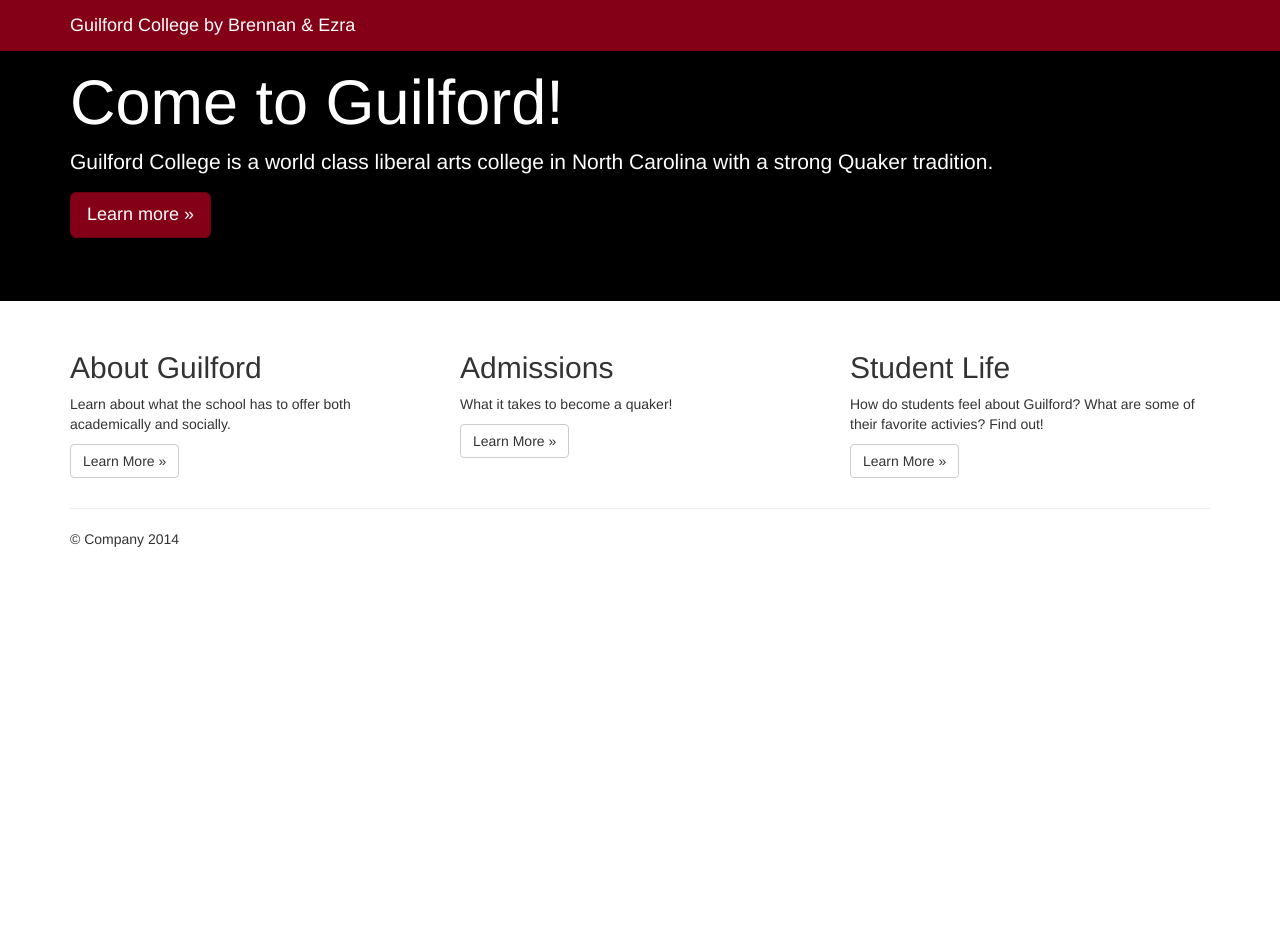
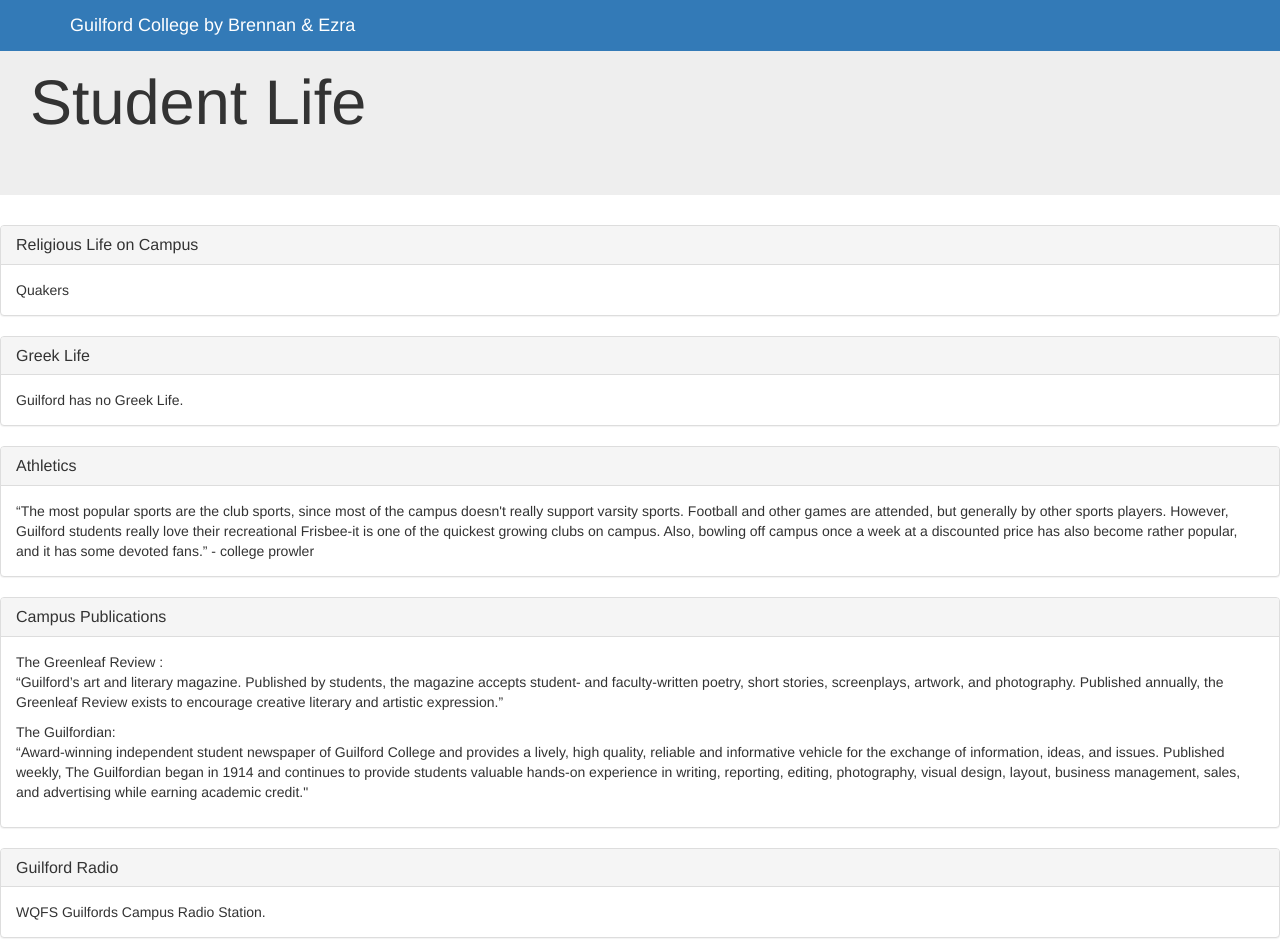
Before and after one commit to brennanbesser/guilford, a plain HTML site: page studentLife.html in a window 1280 px wide. Before the commit the page ends 800 px from the top, so only its background shows below. Drawn offline with nearby package versions, Linux system fonts and the light colour scheme.

Commit message:
New Student Life

```diff
--- a/studentLife.html
+++ b/studentLife.html
@@ -40,49 +40,65 @@
 		       </div>
     </div>
 
-    <!-- Main jumbotron for a primary marketing message or call to action -->
+    <div><head>
+<script src="http://code.jquery.com/jquery.min.js"></script>
+<link href="http://getbootstrap.com/dist/css/bootstrap.css" rel="stylesheet" type="text/css" />
+<script src="http://getbootstrap.com/dist/js/bootstrap.js"></script>
+  <meta charset="utf-8">
+  <title>student life</title>
+</head>
   <div class="jumbotron">
-      <div class="container text-white">
-        <!-- <img src="img/jpeg.jpg" class=/> -->
-        <h1>Come to Guilford!</h1>
-        <p style="text-shadow: 1px 1px #000">Guilford College is a world class liberal arts college in North Carolina with a strong Quaker tradition.</p>
-        <p><a class="btn btn-primary btn-lg" role="button">Learn more »</a></p>
+  <h1>Student Life</h1>
+  </div>
+<div class="panel panel-default">
+  <div class="panel-heading">
+    <h3 class="panel-title">Religious Life on Campus</h3>
+  </div>
+  <div class="panel-body">
+    Quakers
   </div>
 </div>
 
-    <div class="container">
-      <!-- Example row of columns -->
-      <div class="row">
-        <div class="col-md-4">
-          <h2>About Guilford</h2>
-          <p>Learn about what the school has to offer both academically and socially.</p>
-          <p><a class="btn btn-default" href="about.html" role="button">Learn More »</a></p>
+  <div class="panel panel-default">
+  <div class="panel-heading">
+    <h3 class="panel-title">Greek Life</h3>
   </div>
-        <div class="col-md-4">
-          <h2>Admissions</h2>
-          <p>What it takes to become a quaker!</p>
-          <p><a class="btn btn-default" href="admissions.html" role="button">Learn More »</a></p>
-       </div>
-        <div class="col-md-4">
-          <h2>Student Life</h2>
-          <p>How do students feel about Guilford? What are some of their favorite activies? Find out!</p>
-          <p><a class="btn btn-default" href="studentLife.html" role="button">Learn More »</a></p>
+  <div class="panel-body">
+    Guilford has no Greek Life.
   </div>
 </div>
 
-      <hr>
+<div class="panel panel-default">
+  <div class="panel-heading">
+    <h3 class="panel-title">Athletics</h3>
+  </div>
+  <div class="panel-body">
+   “The most popular sports are the club sports, since most of the campus doesn't really support varsity sports. Football and other games are attended, but generally by other sports players. However, Guilford students really love their recreational Frisbee-it is one of the quickest growing clubs on campus. Also, bowling off campus once a week at a discounted price has also become rather popular, and it has some devoted fans.” - college prowler
+  </div>
+</div>
 
-      <footer>
-        <p>© Company 2014</p>
-      </footer>
-    </div> <!-- /container -->
+  <div class="panel panel-default">
+  <div class="panel-heading">
+    <h3 class="panel-title">Campus Publications</h3>
+  </div>
+  <div class="panel-body">
+    The Greenleaf Review :
+      <p>“Guilford’s art and literary magazine. Published by students, the magazine accepts student- and faculty-written poetry, short stories, screenplays, artwork, and photography. Published annually, the Greenleaf Review exists to encourage creative literary and artistic expression.”</p>
+    The Guilfordian:
+    <p>“Award-winning independent student newspaper of Guilford College and provides a lively, high quality, reliable and informative vehicle for the exchange of information, ideas, and issues. Published weekly, The Guilfordian began in 1914 and continues to provide students valuable hands-on experience in writing, reporting, editing, photography, visual design, layout, business management, sales, and advertising while earning academic credit."</p>
+  </div>
+</div>
 
+  <div class="panel panel-default">
+  <div class="panel-heading">
+    <h3 class="panel-title">Guilford Radio</h3>
+  </div>
+  <div class="panel-body">
+    WQFS Guilfords Campus Radio Station.
+  </div>
+</div>
 
-    <!-- Bootstrap core JavaScript
-    ================================================== -->
-    <!-- Placed at the end of the document so the pages load faster -->
-    <script src="https://ajax.googleapis.com/ajax/libs/jquery/1.11.0/jquery.min.js"></script>
-    <script src="bootstrap/js/bootstrap.min.js"></script>
-
+</body>
+    </div>
 
 </body></html>
```
Lines whose indentation alone changed are shown as unchanged.
